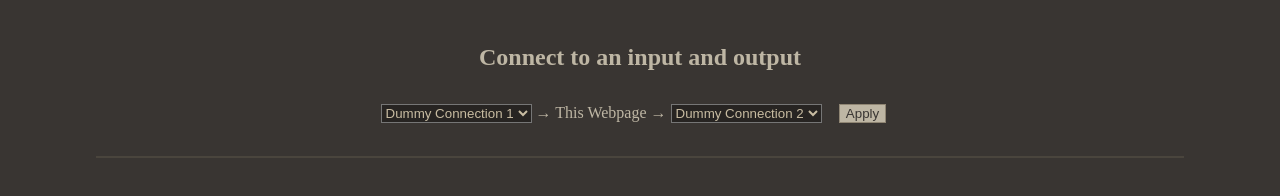
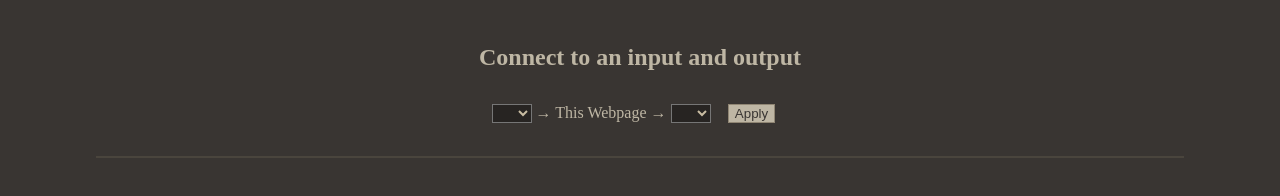
Before and after one commit to jankrum/webMidiController, a plain HTML site: page index.html in a window 1280 px wide. Drawn offline with Linux system fonts and the light colour scheme.

Commit message:
adjusted styles.css and removed placeholder info in index.html

```diff
--- a/index.html
+++ b/index.html
@@ -15,9 +15,7 @@
     <div class="connectionManager">
         <h2>Connect to an input and output</h2>
 
-        <select id="midiIn">
-            <option value="dummy">Dummy Connection 1</option>
-        </select>
+        <select id="midiIn"></select>
 
         <label class="wide">&rarr;</label>
         <label class="thin">&darr;</label>
@@ -25,9 +23,7 @@
         <label class="wide">&rarr;</label>
         <label class="thin">&darr;</label>
 
-        <select id="midiOut">
-            <option value="dummy">Dummy Connection 2</option>
-        </select>
+        <select id="midiOut"></select>
 
         <button id="apply">Apply</button>
     </div>
--- a/style.css
+++ b/style.css
@@ -1,6 +1,8 @@
 body {
     padding-top: 1em;
+
     text-align: center;
+
     background-color: #393532;
 }
 
@@ -14,8 +16,6 @@ select {
 
     background-color: #272422;
     color: #C8BCA2;
-
-    border-radius: 0;
 
     cursor: pointer;
 }
@@ -34,6 +34,7 @@ button {
 select:focus,
 button:focus {
     outline: none;
+
     background-color: #9D511B;
     color: #272422;
 
@@ -72,6 +73,6 @@ button:focus {
 
 hr {
     margin: 20px 7%;
+
     border: 1px solid #4A453D;
-    background-color: #4A453D;
 }
```
